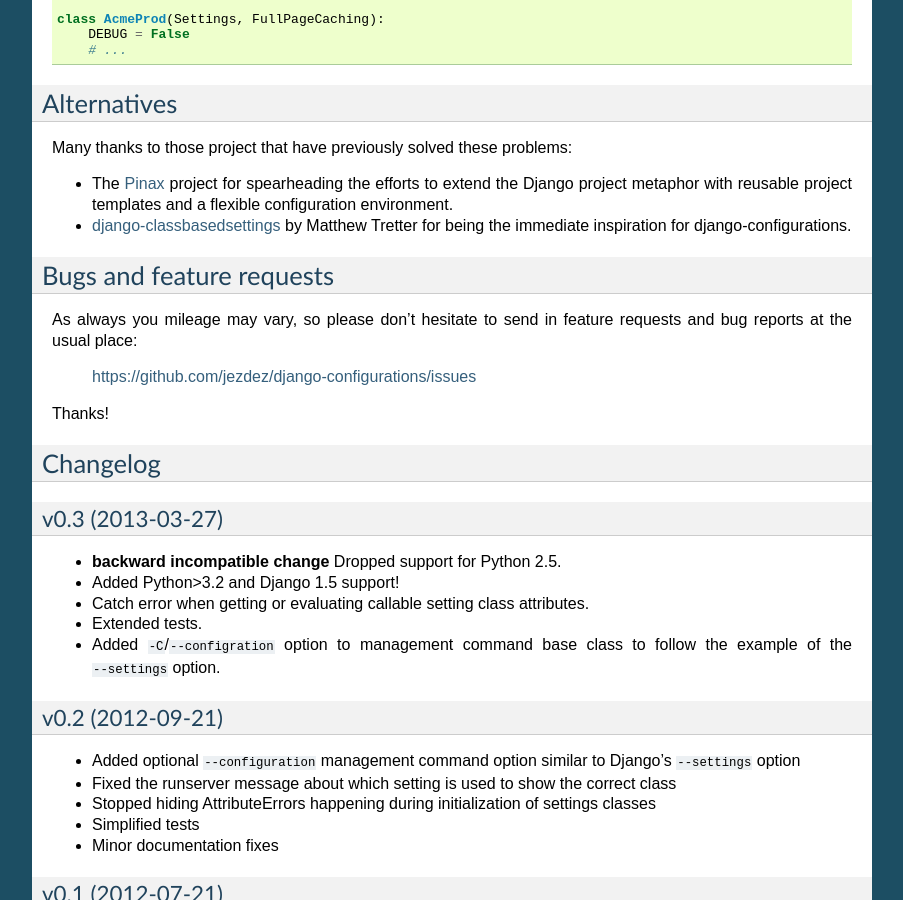
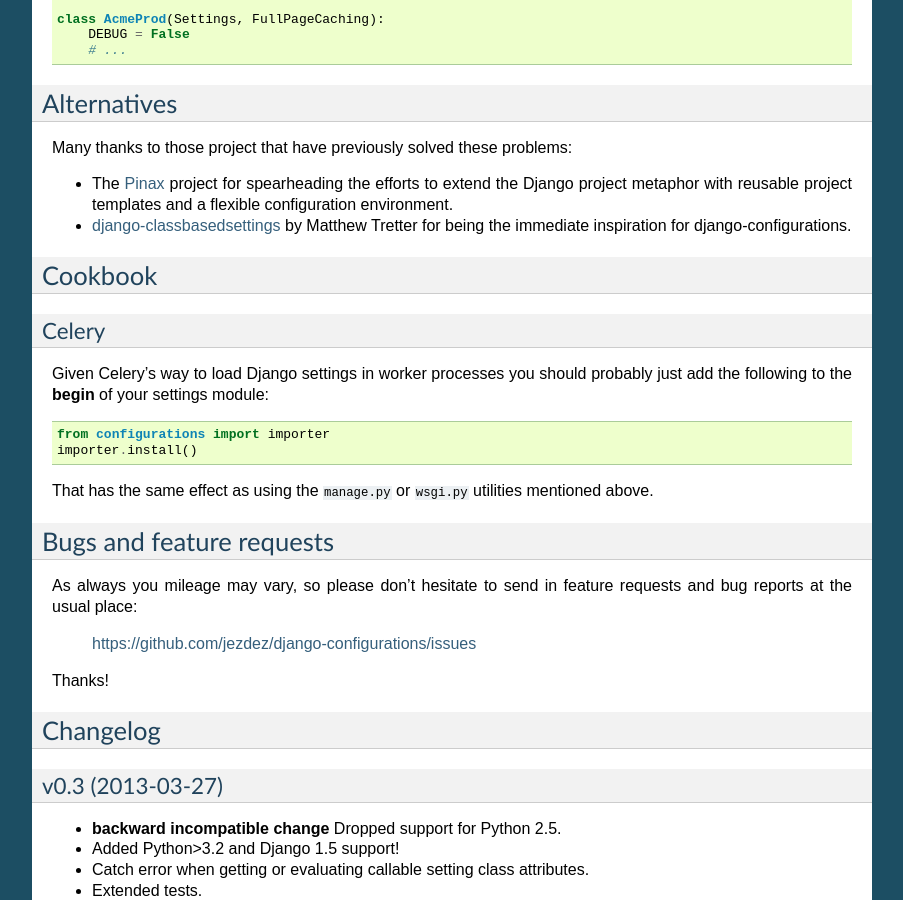
Before and after one commit to jazzband/django-configurations, a Sphinx documentation site: the page built from docs/index.rst, in a window 1280 px wide and 900 px high, scrolled down 3385 px. Shown: the whole window, without its empty margins (198-1101 px from the left). Built offline with Sphinx 7.4.7, drawn with Linux system fonts in a browser that asks for light colours.

Commit message:
Mention a work around for Celery. Fixes #11.

```diff
--- a/docs/index.rst
+++ b/docs/index.rst
@@ -146,6 +146,21 @@
 .. _Pinax: http://pinaxproject.com
 .. _`django-classbasedsettings`: https://github.com/matthewwithanm/django-classbasedsettings
 
+Cookbook
+--------
+
+Celery
+^^^^^^
+
+Given Celery's way to load Django settings in worker processes you should
+probably just add the following to the **begin** of your settings module::
+
+    from configurations import importer
+    importer.install()
+
+That has the same effect as using the ``manage.py`` or ``wsgi.py`` utilities
+mentioned above.
+
 Bugs and feature requests
 -------------------------
 
```
